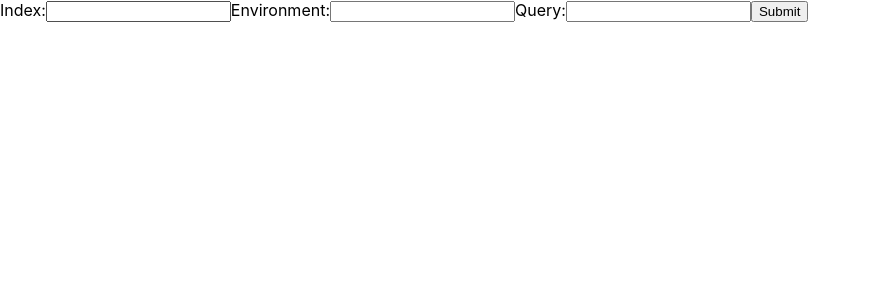
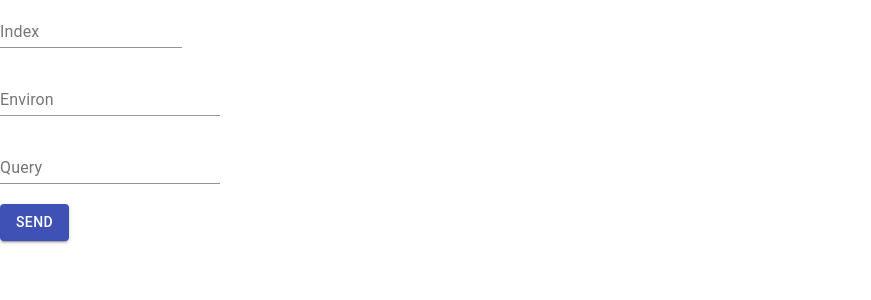
Before and after one commit to V0rT3ex/QueryControlFrontend, a React (Create React App) app: page / in a window 1280 px wide. Shown: the top 300 px of the page, without its empty margins (0-871 px from the left). Built offline with nearby package versions, Linux system fonts and the light colour scheme.

Commit message:
Will modift the design to use material-ui components

```diff
--- a/src/components/QueryControl.tsx
+++ b/src/components/QueryControl.tsx
@@ -1,5 +1,7 @@
-import React, { Component, SyntheticEvent } from "react";
+import React, { Component, ChangeEvent } from "react";
 import axios from "axios";
+import TextField from "@material-ui/core/TextField";
+import Button from "@material-ui/core/Button";
 import QueryControlState from "../interfaces/QueryControlState.interface";
 import Statistics from "./Statistics";
 import Rank from "./Rank";
@@ -8,9 +10,6 @@ const serverUrl = "http://localhost:5000/";
 
 class QueryControl extends Component<{}, QueryControlState> {
   state: QueryControlState;
-  index: React.RefObject<HTMLInputElement>;
-  environ: React.RefObject<HTMLInputElement>;
-  query: React.RefObject<HTMLInputElement>;
 
   constructor(props: {}) {
     super(props);
@@ -26,34 +25,80 @@ class QueryControl extends Component<{}, QueryControlState> {
       rank: null,
       statistics: null,
     };
-    this.index = React.createRef();
-    this.environ = React.createRef();
-    this.query = React.createRef();
   }
 
-  changeIndex = (e: React.FormEvent<HTMLInputElement>) => {
+  private changeIndex = (e: React.FormEvent<HTMLInputElement>) => {
     const index: string = e.currentTarget.value;
-    this.setState({ index: index });
+    this.setState({ index: index }, () => {
+      this.validateIndex();
+    });
   };
 
-  changeEnviron = (e: React.FormEvent<HTMLInputElement>) => {
-    const environ: string = e.currentTarget.value;
-    this.setState({ environ: environ });
+  private validateIndex = () => {
+    const { index } = this.state;
+    if (index.length < 5) {
+      this.setState({
+        indexError: "index field must contain at least 5 characters",
+      });
+      return false;
+    } else {
+      this.setState({
+        indexError: "",
+      });
+      return true;
+    }
   };
 
-  changeQuery = (e: React.FormEvent<HTMLInputElement>) => {
-    const query: string = e.currentTarget.value;
-    this.setState({ query: query });
+  private changeEnviron = (e: React.FormEvent<HTMLInputElement>) => {
+    const environ: string = e.currentTarget.value;
+    this.setState({ environ: environ }, () => {
+      this.validateEnviron();
+    });
   };
 
-  submit = async () => {
-    const indexValue = this.index.current.value;
-    const environValue = this.environ.current.value;
-    const queryValue = this.query.current.value;
+  private validateEnviron = () => {
+    const { environ } = this.state;
+    if (!environ || environ.includes(" ")) {
+      this.setState({
+        environError: "Environment is only one word!",
+      });
+      return false;
+    } else {
+      this.setState({
+        environError: "",
+      });
+      return true;
+    }
+  };
+
+  private changeQuery = (e: React.FormEvent<HTMLInputElement>) => {
+    const query: string = e.currentTarget.value;
+    this.setState({ query: query }, () => {
+      this.validateQuery();
+    });
+  };
+
+  private validateQuery = () => {
+    const { query } = this.state;
+    if (!query.endsWith("}") || !query.startsWith("{")) {
+      this.setState({
+        queryError: "Query must start and end with { }",
+      });
+      return false;
+    } else {
+      this.setState({
+        queryError: "",
+      });
+      return true;
+    }
+  };
+
+  private submit = async () => {
+    const { index, environ, query } = this.state;
     const requestdata = {
-      index: indexValue,
-      env: environValue,
-      query: queryValue,
+      index: index,
+      env: environ,
+      query: query,
     };
 
     try {
@@ -92,7 +137,15 @@ class QueryControl extends Component<{}, QueryControlState> {
   };
 
   render() {
-    const { error, errorMessage, rank, statistics } = this.state;
+    const {
+      error,
+      errorMessage,
+      rank,
+      statistics,
+      indexError,
+      environError,
+      queryError,
+    } = this.state;
 
     let resultMarkup;
 
@@ -112,22 +165,55 @@ class QueryControl extends Component<{}, QueryControlState> {
     }
 
     return (
-      <div>
-        <label>
-          Index:
-          <input type="text" ref={this.index} />
-        </label>
-        <label>
-          Environment:
-          <input type="text" ref={this.environ} />
-        </label>
-        <label>
-          Query:
-          <input type="text" ref={this.query} />
-        </label>
-        <button onClick={this.submit}>Submit</button>
-        {resultMarkup}
-      </div>
+      <React.Fragment>
+        <div className="App">
+          <form>
+            <TextField
+              name="index"
+              value={this.state.index}
+              placeholder="Index"
+              label="Index"
+              multiline
+              onChange={(e: ChangeEvent<HTMLInputElement>) => {
+                this.changeIndex(e);
+              }}
+              error={indexError !== ""}
+              helperText={indexError !== "" ? indexError : ""}
+            />
+            <br />
+            <br />
+            <TextField
+              name="environ"
+              value={this.state.environ}
+              placeholder="Environ"
+              label="Environ"
+              onChange={(e: ChangeEvent<HTMLInputElement>) => {
+                this.changeEnviron(e);
+              }}
+              error={environError !== ""}
+              helperText={environError !== "" ? environError : ""}
+            />
+            <br />
+            <br />
+            <TextField
+              name="query"
+              value={this.state.query}
+              placeholder="Query"
+              label="Query"
+              onChange={(e: ChangeEvent<HTMLInputElement>) => {
+                this.changeQuery(e);
+              }}
+              error={queryError !== ""}
+              helperText={queryError !== "" ? queryError : ""}
+            />
+            <br />
+            <br />
+            <Button variant="contained" color="primary" onClick={this.submit}>
+              Send
+            </Button>
+          </form>
+        </div>
+      </React.Fragment>
     );
   }
 }
```
